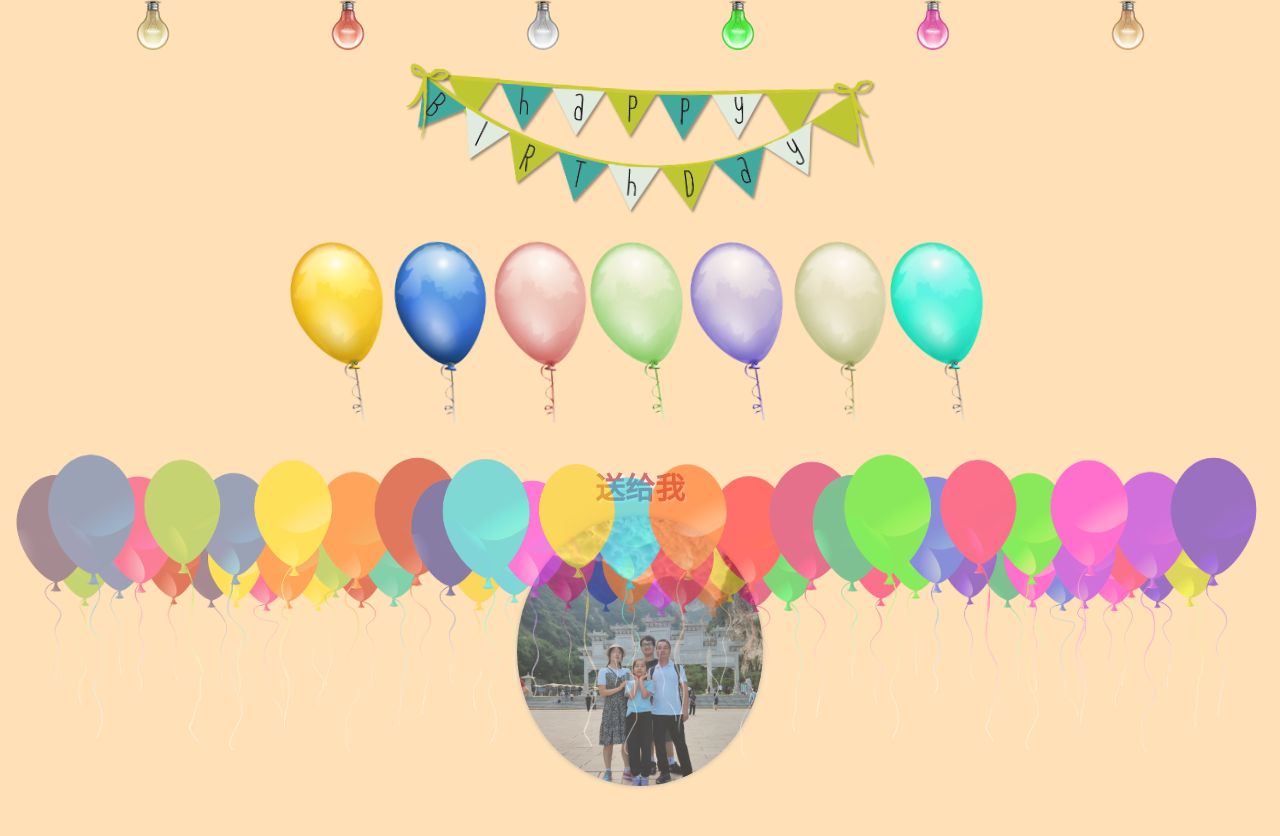
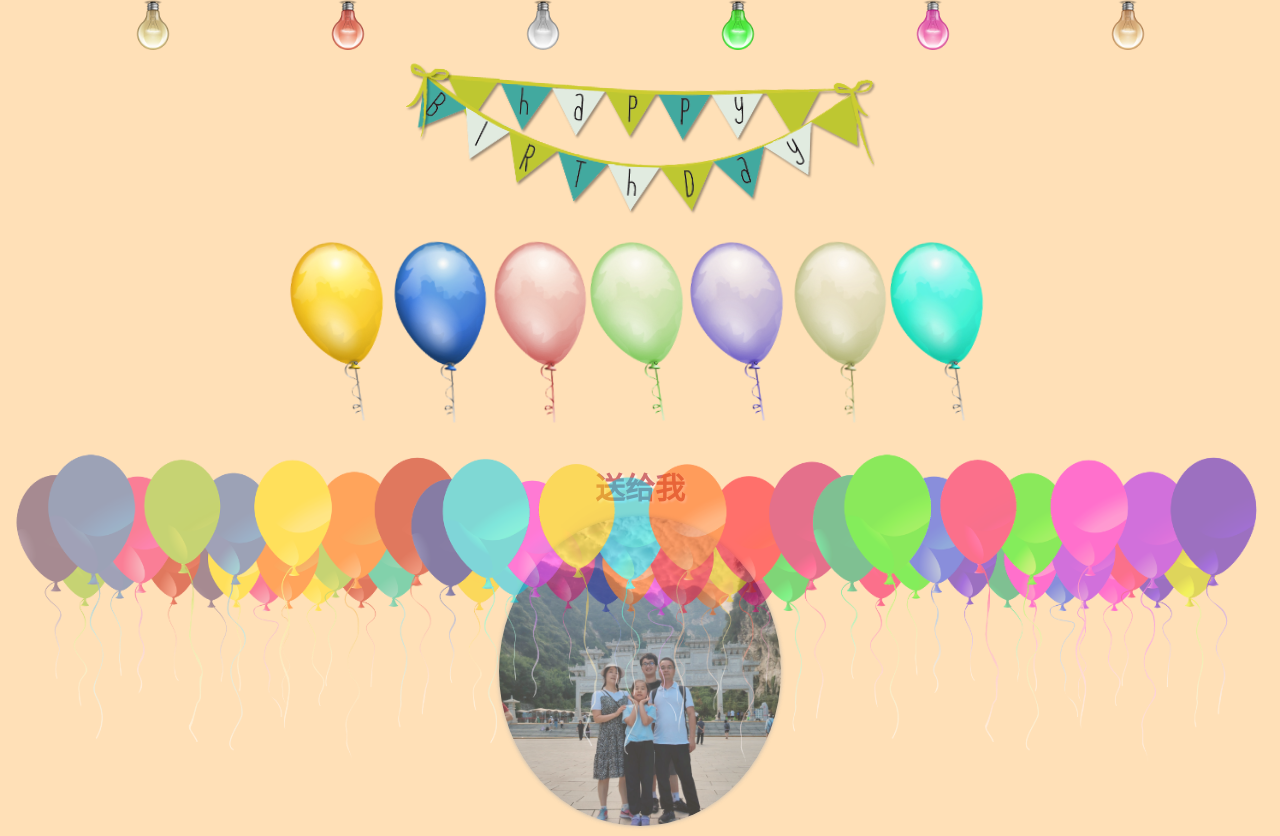
Before and after one commit to Lattice-zjj/birthday, a plain HTML site: page index.html in a window 1280 px wide. Both pictures are taken after a click on the button "开始". Before the commit the page ends 800 px from the top, so only its background shows below. Drawn offline with Linux system fonts and the light colour scheme.

Commit message:
fix some bugs

```diff
--- a/assets/stylesheet.css
+++ b/assets/stylesheet.css
@@ -1293,7 +1293,7 @@ audio {
 .message p img{
 	display: block;
 	max-width: 100%;
-	max-height: 270px;
+	max-height: 310px;
 	margin: 5px auto;
 	border-radius: 50%;
 	box-shadow: #aaa 0 0 4px;
```
